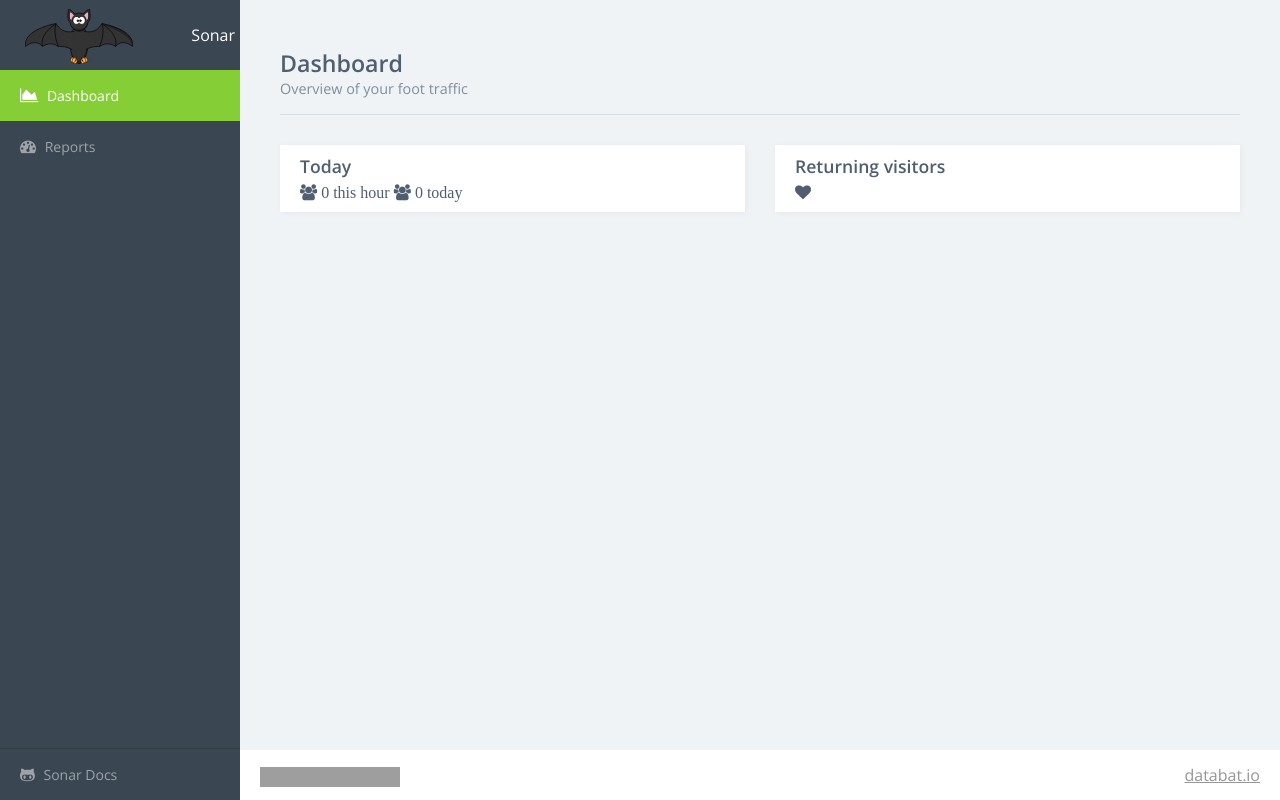
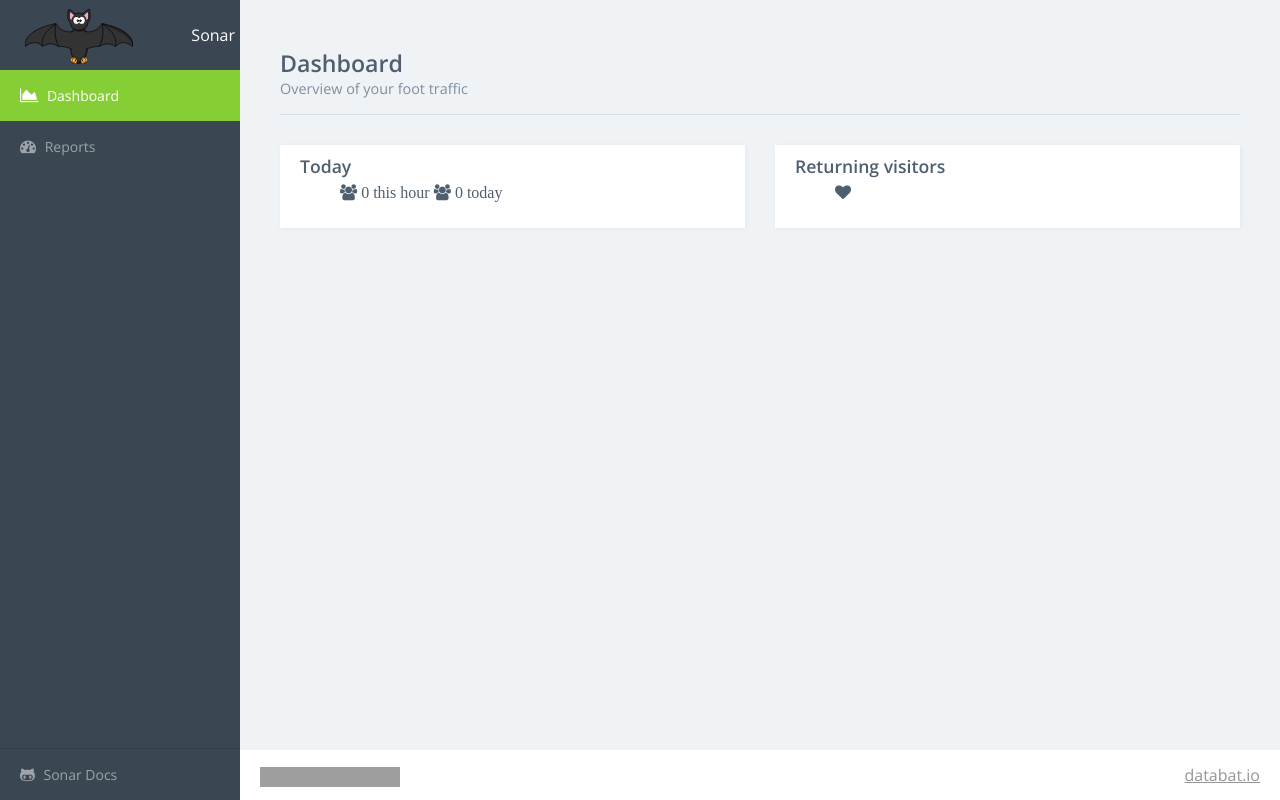
Before and after one commit to databat-io/sonar, a Django app: page /analytics/ in a window 1280 px wide. Run offline with Django 3.2, Linux system fonts and the light colour scheme; data that the repository does not hold is empty; parts of the project's set-up code (start-up, migrations or seed data) failed here and were passed over; some libraries are stand-ins or nearby versions; grey boxes are pictures that could not be loaded.

Commit message:
Adds missing element

```diff
--- a/app/django/analytics/templates/analytics/dashboard.html
+++ b/app/django/analytics/templates/analytics/dashboard.html
@@ -36,8 +36,10 @@
                     <div class="header-block">
                         <p class="title"> Today </p>
                         <div>
-                            <i class="fa fa-users" aria-hidden="true">  {{ visitors_this_hour }} this hour</i>
-                            <i class="fa fa-users" aria-hidden="true">  {{ visitors_this_hour }} today</i>
+                            <ul>
+                              <i class="fa fa-users" aria-hidden="true">  {{ visitors_this_hour }} this hour</i>
+                              <i class="fa fa-users" aria-hidden="true">  {{ visitors_this_hour }} today</i>
+                            </ul>
                         </div>
                     </div>
                 </div>
@@ -52,7 +54,9 @@
                     <div class="header-block">
                         <p class="title"> Returning visitors </p>
                         <div>
-                        <i class="fa fa-heart" aria-hidden="true"></i>
+                            <ul>
+                                 <i class="fa fa-heart" aria-hidden="true"></i>
+                            </ul>
                         </div>
                     </div>
                 </div>
```
